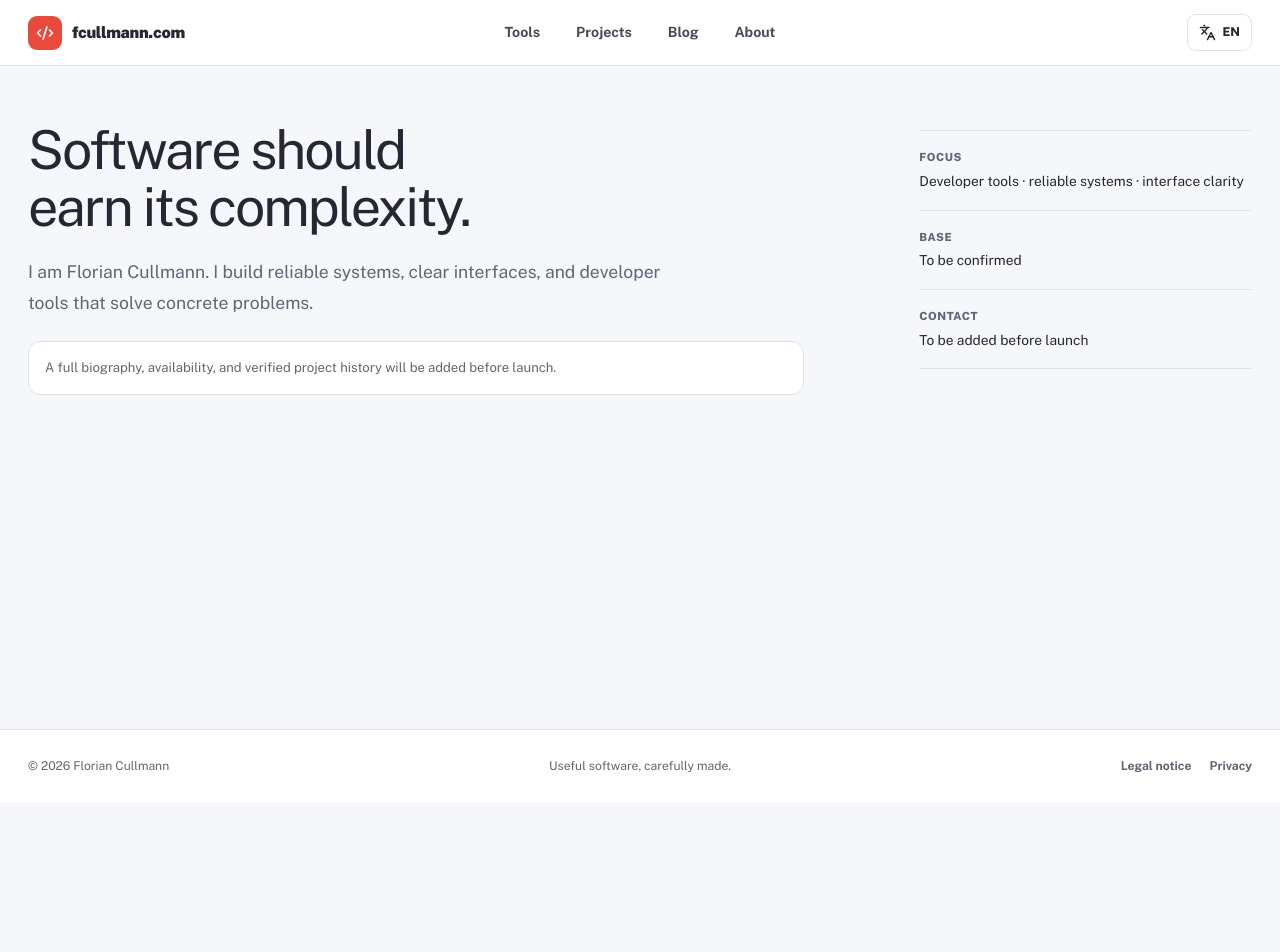
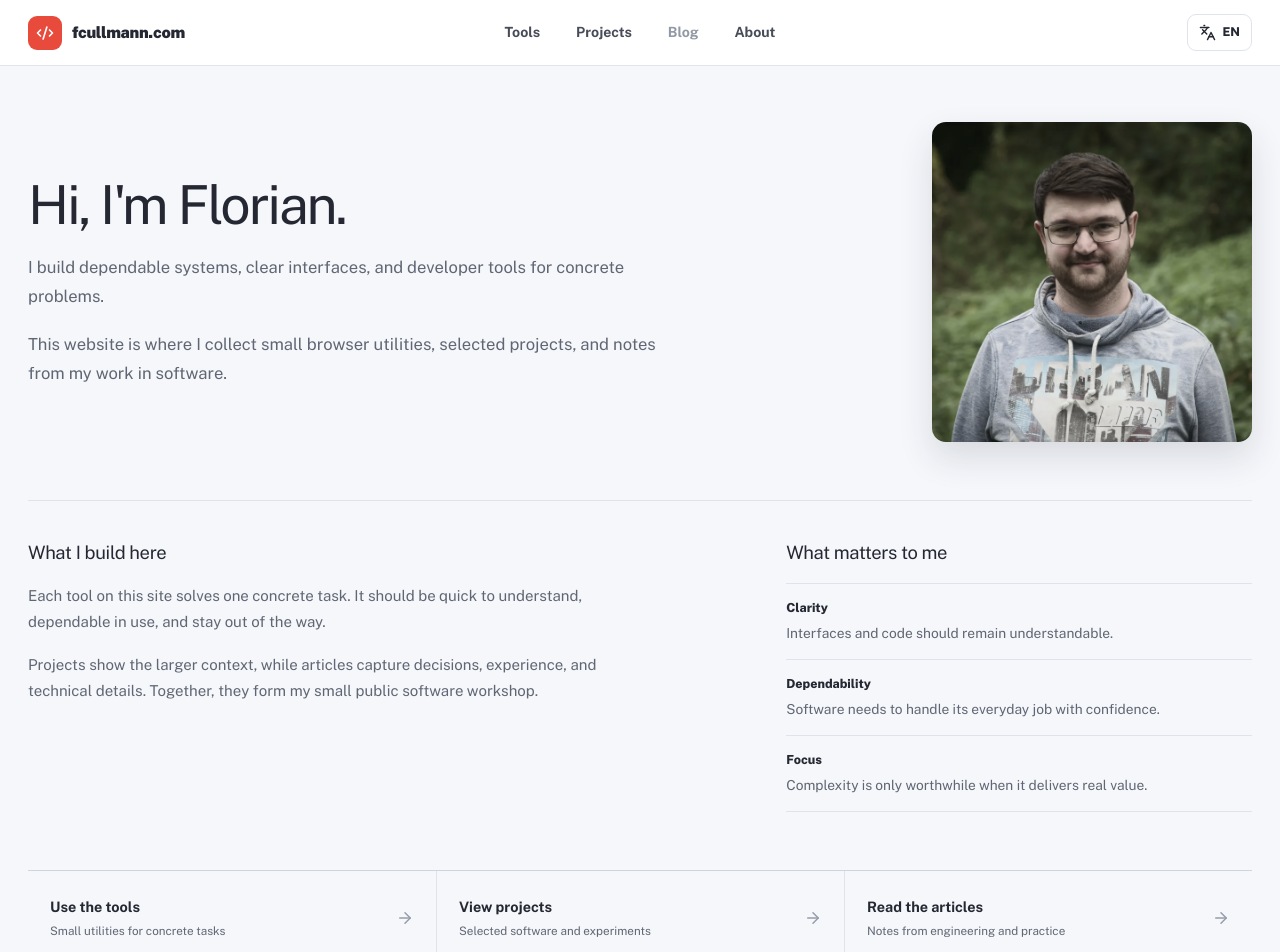
Before and after one commit to Florian-Cullmann/fcullmann-tools, a Next.js app: page /en/about in a window 1280 px wide. Shown: the top 952 px of the page. Before the commit the page ends 802 px from the top, so only its background shows below. Built offline with nearby package versions, Linux system fonts and the light colour scheme; no server answers.

Commit message:
move personal profile to expanded about page
- simplify the homepage hero and relocate the portrait
- disable the articles header link until the section is ready

```diff
--- a/app/[locale]/about/page.tsx
+++ b/app/[locale]/about/page.tsx
@@ -1,7 +1,9 @@
 import type { Metadata } from "next";
+import Image from "next/image";
+import Link from "next/link";
 import { notFound } from "next/navigation";
+import { ArrowRight } from "lucide-react";
 import { isLocale } from "@/lib/i18n/config";
-import { getMessages } from "@/lib/i18n/messages";
 import { localizedAlternates } from "@/lib/seo";
 
 export async function generateMetadata({
@@ -25,32 +27,124 @@ export default async function AboutPage({
 }: PageProps<"/[locale]/about">) {
   const { locale } = await params;
   if (!isLocale(locale)) notFound();
-  const messages = getMessages(locale).about;
   return (
     <div className="about-page site-shell">
-      <article>
-        <h1>{messages.title}</h1>
-        <p>{messages.body}</p>
-        <aside>{messages.note}</aside>
-      </article>
+      <section className="about-intro" aria-labelledby="about-title">
+        <div className="about-intro__copy">
+          <h1 id="about-title">
+            {locale === "de" ? "Hi, ich bin Florian." : "Hi, I'm Florian."}
+          </h1>
+          <p>
+            {locale === "de"
+              ? "Ich entwickle verlässliche Systeme, klare Oberflächen und Developer-Tools für konkrete Probleme."
+              : "I build dependable systems, clear interfaces, and developer tools for concrete problems."}
+          </p>
+          <p>
+            {locale === "de"
+              ? "Auf dieser Website sammle ich kleine Browser-Werkzeuge, ausgewählte Projekte und Notizen aus meiner Arbeit an Software."
+              : "This website is where I collect small browser utilities, selected projects, and notes from my work in software."}
+          </p>
+        </div>
+        <figure className="about-portrait">
+          <Image
+            src="/images/florian-cullmann.webp"
+            alt={
+              locale === "de"
+                ? "Porträt von Florian Cullmann"
+                : "Portrait of Florian Cullmann"
+            }
+            width={720}
+            height={720}
+            priority
+            sizes="(max-width: 760px) 70vw, 320px"
+          />
+        </figure>
+      </section>
+
+      <div className="about-details">
+        <section className="about-story">
+          <h2>{locale === "de" ? "Was ich hier baue" : "What I build here"}</h2>
+          <p>
+            {locale === "de"
+              ? "Die Tools auf dieser Seite lösen jeweils eine konkrete Aufgabe. Sie sollen schnell verständlich sein, zuverlässig funktionieren und möglichst wenig im Weg stehen."
+              : "Each tool on this site solves one concrete task. It should be quick to understand, dependable in use, and stay out of the way."}
+          </p>
+          <p>
+            {locale === "de"
+              ? "Projekte zeigen größere Zusammenhänge, während die Artikel Entscheidungen, Erfahrungen und technische Details festhalten. Zusammen ist das meine kleine öffentliche Software-Werkstatt."
+              : "Projects show the larger context, while articles capture decisions, experience, and technical details. Together, they form my small public software workshop."}
+          </p>
+        </section>
+
+        <section className="about-principles" aria-labelledby="principles-title">
+          <h2 id="principles-title">
+            {locale === "de" ? "Worauf es mir ankommt" : "What matters to me"}
+          </h2>
           <dl>
             <div>
-          <dt>{locale === "de" ? "Fokus" : "Focus"}</dt>
-          <dd>Developer tools · reliable systems · interface clarity</dd>
+              <dt>{locale === "de" ? "Klarheit" : "Clarity"}</dt>
+              <dd>
+                {locale === "de"
+                  ? "Oberflächen und Code sollen verständlich bleiben."
+                  : "Interfaces and code should remain understandable."}
+              </dd>
             </div>
             <div>
-          <dt>{locale === "de" ? "Standort" : "Base"}</dt>
-          <dd>{locale === "de" ? "Noch zu ergänzen" : "To be confirmed"}</dd>
+              <dt>{locale === "de" ? "Verlässlichkeit" : "Dependability"}</dt>
+              <dd>
+                {locale === "de"
+                  ? "Software muss ihre alltägliche Aufgabe sicher erfüllen."
+                  : "Software needs to handle its everyday job with confidence."}
+              </dd>
             </div>
             <div>
-          <dt>{locale === "de" ? "Kontakt" : "Contact"}</dt>
+              <dt>{locale === "de" ? "Fokus" : "Focus"}</dt>
               <dd>
                 {locale === "de"
-              ? "Vor dem Launch ergänzen"
-              : "To be added before launch"}
+                  ? "Komplexität ist nur dann sinnvoll, wenn sie echten Nutzen bringt."
+                  : "Complexity is only worthwhile when it delivers real value."}
               </dd>
             </div>
           </dl>
+        </section>
+      </div>
+
+      <nav
+        className="about-paths"
+        aria-label={locale === "de" ? "Mehr entdecken" : "Explore more"}
+      >
+        {[
+          [
+            locale === "de" ? "Tools verwenden" : "Use the tools",
+            locale === "de"
+              ? "Kleine Helfer für konkrete Aufgaben"
+              : "Small utilities for concrete tasks",
+            `/${locale}/tools`,
+          ],
+          [
+            locale === "de" ? "Projekte ansehen" : "View projects",
+            locale === "de"
+              ? "Ausgewählte Software und Experimente"
+              : "Selected software and experiments",
+            `/${locale}/projects`,
+          ],
+          [
+            locale === "de" ? "Artikel lesen" : "Read the articles",
+            locale === "de"
+              ? "Notizen aus Entwicklung und Praxis"
+              : "Notes from engineering and practice",
+            `/${locale}/articles`,
+          ],
+        ].map(([title, description, href]) => (
+          <Link href={href} key={href}>
+            <span>
+              <strong>{title}</strong>
+              <small>{description}</small>
+            </span>
+            <ArrowRight aria-hidden="true" size={18} />
+          </Link>
+        ))}
+      </nav>
     </div>
   );
 }
--- a/app/[locale]/articles/[slug]/page.tsx
+++ b/app/[locale]/articles/[slug]/page.tsx
@@ -33,7 +33,7 @@ export async function generateMetadata({
     url: `/${locale}/opengraph-image`,
     width: 1200,
     height: 630,
-    alt: "Florian Cullmann — developer tools and software projects",
+    alt: "Florian Cullmann - developer tools and software projects",
   };
   return {
     title,
--- a/app/[locale]/opengraph-image.tsx
+++ b/app/[locale]/opengraph-image.tsx
@@ -1,6 +1,6 @@
 import { ImageResponse } from "next/og";
 
-export const alt = "Florian Cullmann — developer tools and software projects";
+export const alt = "Florian Cullmann - developer tools and software projects";
 export const size = { width: 1200, height: 630 };
 export const contentType = "image/png";
 
--- a/app/[locale]/page.tsx
+++ b/app/[locale]/page.tsx
@@ -14,8 +14,8 @@ export async function generateMetadata({
   return {
     title:
       locale === "de"
-        ? "Florian Cullmann — Softwareprojekte & Developer-Tools"
-        : "Florian Cullmann — Developer Tools & Software Projects",
+        ? "Florian Cullmann - Softwareprojekte & Developer-Tools"
+        : "Florian Cullmann - Developer Tools & Software Projects",
     description:
       locale === "de"
         ? "Fokussierte Browser-Tools, ausgewählte Softwareprojekte und technische Artikel von Florian Cullmann."
--- a/app/[locale]/tools/[slug]/page.tsx
+++ b/app/[locale]/tools/[slug]/page.tsx
@@ -32,7 +32,7 @@ export async function generateMetadata({
     url: `/${locale}/opengraph-image`,
     width: 1200,
     height: 630,
-    alt: "Florian Cullmann — developer tools and software projects",
+    alt: "Florian Cullmann - developer tools and software projects",
   };
   return {
     title: tool.name[locale],
--- a/app/globals.css
+++ b/app/globals.css
@@ -145,13 +145,18 @@ button {
   align-items: center;
   gap: clamp(22px, 2.8vw, 42px);
 }
-.site-header nav a {
+.site-header nav a,
+.site-header nav span {
   position: relative;
   padding: 22px 0;
   color: #474c58;
   font-size: 0.88rem;
   font-weight: 650;
   text-decoration: none;
+}
+.site-header nav .is-disabled {
+  color: #9298a4;
+  cursor: not-allowed;
 }
 .site-header nav a::after {
   content: "";
@@ -195,43 +200,39 @@ button {
 }
 .utility-hero__panel {
   border: 1px solid #e3ded4;
-  background: linear-gradient(135deg, #fffaf3 0%, #f6f5ec 100%);
+  background: var(--surface);
   border-radius: 16px;
   overflow: hidden;
 }
 .utility-hero__intro {
-  display: grid;
-  grid-template-columns: minmax(0, 1fr) minmax(250px, 330px);
-  align-items: center;
-  gap: clamp(40px, 7vw, 100px);
-  padding: clamp(38px, 5vw, 72px) clamp(34px, 6vw, 88px);
+  padding: clamp(30px, 3.5vw, 46px) clamp(28px, 4.5vw, 62px);
 }
 .utility-hero__copy h1 {
-  max-width: 860px;
+  max-width: 720px;
   margin: 0;
-  font-size: clamp(2.6rem, 4.5vw, 4.75rem);
-  line-height: 1.01;
-  letter-spacing: -0.04em;
-  font-weight: 820;
+  font-size: clamp(2.25rem, 3.55vw, 3.75rem);
+  line-height: 1.04;
+  letter-spacing: -0.035em;
+  font-weight: 780;
   text-wrap: balance;
 }
 .utility-hero__copy h1 span {
   display: block;
   margin-bottom: 0.13em;
-  color: var(--coral-dark);
+  color: #b74439;
 }
 .utility-hero__copy > p {
   max-width: 65ch;
-  margin: 22px 0 0;
+  margin: 18px 0 0;
   color: #5d5b56;
-  font-size: clamp(0.98rem, 1.2vw, 1.12rem);
+  font-size: clamp(0.94rem, 1vw, 1.04rem);
   line-height: 1.68;
 }
 .utility-hero__actions {
   display: flex;
   align-items: center;
   gap: 22px;
-  margin-top: 28px;
+  margin-top: 23px;
 }
 .utility-hero__actions a {
   display: inline-flex;
@@ -263,58 +264,6 @@ button {
 .utility-hero__actions a:last-child:hover {
   color: var(--coral-dark);
   text-decoration-color: currentColor;
-}
-.utility-portrait {
-  position: relative;
-  width: min(100%, 310px);
-  margin: 0;
-  justify-self: end;
-}
-.utility-portrait__image {
-  position: relative;
-  aspect-ratio: 1;
-  background: #486437;
-  border-radius: 14px;
-  box-shadow: 0 20px 42px rgba(47, 53, 39, 0.2);
-  overflow: hidden;
-  transform: rotate(1.5deg);
-}
-.utility-portrait__image::after {
-  content: "";
-  position: absolute;
-  inset: 0;
-  box-shadow: inset 0 0 0 1px rgba(255, 255, 255, 0.35);
-  pointer-events: none;
-}
-.utility-portrait img {
-  width: 100%;
-  height: 100%;
-  display: block;
-  object-fit: cover;
-}
-.utility-portrait figcaption {
-  position: absolute;
-  right: -14px;
-  bottom: 18px;
-  min-width: 205px;
-  padding: 12px 14px;
-  color: white;
-  background: var(--ink);
-  border-radius: 12px;
-  box-shadow: 0 11px 24px rgba(37, 40, 50, 0.18);
-}
-.utility-portrait figcaption strong,
-.utility-portrait figcaption span {
-  display: block;
-}
-.utility-portrait figcaption strong {
-  font-size: 0.83rem;
-}
-.utility-portrait figcaption span {
-  margin-top: 3px;
-  color: #d8dbe2;
-  font-size: 0.68rem;
-  line-height: 1.4;
 }
 .utility-toolbox {
   display: grid;
@@ -2511,47 +2460,123 @@ button {
   font-family: var(--font-mono), monospace;
 }
 .about-page {
-  display: grid;
-  grid-template-columns: minmax(0, 1.4fr) minmax(280px, 0.6fr);
-  gap: clamp(50px, 9vw, 130px);
-  align-items: start;
-}
-.about-page article > p {
-  max-width: 62ch;
-  margin: 22px 0;
-  color: var(--ink-soft);
-  font-size: 1.1rem;
+  display: block;
+}
+.about-intro {
+  display: grid;
+  grid-template-columns: minmax(0, 1fr) minmax(250px, 320px);
+  align-items: center;
+  gap: clamp(52px, 10vw, 150px);
+}
+.about-intro__copy {
+  max-width: 780px;
+}
+.about-intro__copy > p {
+  max-width: 65ch;
+  margin: 20px 0 0;
+  color: var(--ink-soft);
+  font-size: 1.04rem;
+  line-height: 1.72;
+}
+.about-portrait {
+  width: min(100%, 320px);
+  margin: 0;
+  justify-self: end;
+}
+.about-portrait img {
+  width: 100%;
+  height: auto;
+  display: block;
+  border-radius: 14px;
+  box-shadow: 0 16px 34px rgba(35, 42, 58, 0.14);
+  filter: grayscale(36%) saturate(78%) contrast(97%);
+}
+.about-details {
+  display: grid;
+  grid-template-columns: minmax(0, 1.15fr) minmax(280px, 0.85fr);
+  gap: clamp(56px, 10vw, 150px);
+  margin-top: 58px;
+  border-top: 1px solid var(--line);
+  padding-top: 40px;
+}
+.about-details h2 {
+  margin: 0 0 18px;
+  font-size: 1.15rem;
+  line-height: 1.3;
+  letter-spacing: -0.02em;
+}
+.about-story p {
+  max-width: 65ch;
+  margin: 0;
+  color: var(--ink-soft);
+  font-size: 0.94rem;
   line-height: 1.75;
 }
-.about-page aside {
-  padding: 16px;
-  border: 1px solid var(--line);
-  color: var(--ink-soft);
-  background: var(--surface);
-  border-radius: 12px;
-  font-size: 0.82rem;
+.about-story p + p {
+  margin-top: 16px;
+}
+.about-principles dl {
+  margin: 0;
+  border-top: 1px solid var(--line);
+}
+.about-principles dl div {
+  padding: 15px 0;
+  border-bottom: 1px solid var(--line);
+}
+.about-principles dt {
+  margin-bottom: 5px;
+  color: var(--ink);
+  font-size: 0.78rem;
+  font-weight: 740;
+}
+.about-principles dd {
+  margin: 0;
+  color: var(--ink-soft);
+  font-size: 0.86rem;
   line-height: 1.55;
 }
-.about-page dl {
-  margin: 8px 0 0;
-  border-top: 1px solid var(--line);
-}
-.about-page dl div {
-  padding: 18px 0;
-  border-bottom: 1px solid var(--line);
-}
-.about-page dt {
-  margin-bottom: 5px;
-  color: var(--ink-soft);
-  font-size: 0.7rem;
-  font-weight: 740;
-  text-transform: uppercase;
-  letter-spacing: 0.05em;
-}
-.about-page dd {
-  margin: 0;
-  font-size: 0.86rem;
-  line-height: 1.5;
+.about-paths {
+  display: grid;
+  grid-template-columns: repeat(3, minmax(0, 1fr));
+  margin-top: 58px;
+  border-top: 1px solid var(--line-strong);
+  border-bottom: 1px solid var(--line-strong);
+}
+.about-paths a {
+  min-height: 94px;
+  display: flex;
+  align-items: center;
+  justify-content: space-between;
+  gap: 20px;
+  padding: 18px 22px;
+  text-decoration: none;
+}
+.about-paths a + a {
+  border-left: 1px solid var(--line);
+}
+.about-paths strong,
+.about-paths small {
+  display: block;
+}
+.about-paths strong {
+  font-size: 0.9rem;
+}
+.about-paths small {
+  margin-top: 5px;
+  color: var(--ink-soft);
+  font-size: 0.73rem;
+  line-height: 1.45;
+}
+.about-paths svg {
+  flex: 0 0 auto;
+  color: #969da9;
+  transition: transform 180ms cubic-bezier(0.16, 1, 0.3, 1);
+}
+.about-paths a:hover strong {
+  color: var(--coral-dark);
+}
+.about-paths a:hover svg {
+  transform: translateX(3px);
 }
 
 .admin-body {
@@ -2864,11 +2889,6 @@ button {
 }
 
 @media (max-width: 1100px) {
-  .utility-hero__intro {
-    grid-template-columns: minmax(0, 1fr) minmax(230px, 280px);
-    gap: clamp(32px, 5vw, 60px);
-    padding-inline: clamp(30px, 5vw, 56px);
-  }
   .featured-grid {
     grid-template-columns: repeat(4, minmax(0, 1fr));
   }
@@ -2899,7 +2919,8 @@ button {
     width: 100%;
     border-top: 1px solid var(--line);
   }
-  .site-header nav a {
+  .site-header nav a,
+  .site-header nav span {
     padding: 13px 0;
     font-size: 0.77rem;
   }
@@ -2914,13 +2935,11 @@ button {
     padding: 16px 0 18px;
   }
   .utility-hero__intro {
-    grid-template-columns: 1fr;
-    gap: 34px;
-    padding: 34px 28px 38px;
+    padding: 30px 28px 32px;
   }
   .utility-hero__copy h1 {
     max-width: 680px;
-    font-size: clamp(2.4rem, 9vw, 3.5rem);
+    font-size: clamp(2.15rem, 8vw, 3rem);
   }
   .utility-hero__copy > p {
     margin-top: 18px;
@@ -2928,10 +2947,6 @@ button {
   }
   .utility-hero__actions {
     margin-top: 24px;
-  }
-  .utility-portrait {
-    width: min(64vw, 250px);
-    justify-self: center;
   }
   .utility-toolbox {
     grid-template-columns: 1fr;
@@ -3040,12 +3055,29 @@ button {
   .article-index time {
     grid-column: 1 / -1;
   }
-  .project-entry,
-  .about-page {
+  .project-entry {
     grid-template-columns: 1fr;
   }
-  .about-page {
-    gap: 36px;
+  .about-intro,
+  .about-details {
+    grid-template-columns: 1fr;
+    gap: 34px;
+  }
+  .about-portrait {
+    width: min(72vw, 300px);
+    justify-self: start;
+  }
+  .about-details {
+    margin-top: 44px;
+    padding-top: 32px;
+  }
+  .about-paths {
+    grid-template-columns: 1fr;
+    margin-top: 44px;
+  }
+  .about-paths a + a {
+    border-top: 1px solid var(--line);
+    border-left: 0;
   }
   .admin-shell {
     grid-template-columns: 1fr;
@@ -3075,11 +3107,10 @@ button {
 
 @media (max-width: 500px) {
   .utility-hero__intro {
-    gap: 28px;
     padding: 24px 20px 28px;
   }
   .utility-hero__copy h1 {
-    font-size: clamp(2.05rem, 9.2vw, 2.5rem);
+    font-size: clamp(2rem, 8.4vw, 2.3rem);
   }
   .utility-hero__copy > p {
     font-size: 0.91rem;
@@ -3088,15 +3119,6 @@ button {
   .utility-hero__actions {
     flex-wrap: wrap;
     gap: 12px 18px;
-  }
-  .utility-portrait {
-    width: min(58vw, 195px);
-  }
-  .utility-portrait figcaption {
-    right: -28px;
-    bottom: 10px;
-    min-width: 180px;
-    padding: 10px 12px;
   }
   .utility-toolbox {
     padding-inline: 20px;
--- a/components/home/utility-home.tsx
+++ b/components/home/utility-home.tsx
@@ -1,6 +1,5 @@
 "use client";
 
-import Image from "next/image";
 import Link from "next/link";
 import { ArrowRight, FileText, Search, X } from "lucide-react";
 import { useMemo, useState } from "react";
@@ -140,8 +139,8 @@ export function UtilityHome({
               </h1>
               <p>
                 {locale === "de"
-                  ? "Hier findest du meine Browser-Tools, Softwareprojekte und Notizen aus der Praxis — sorgfältig gebaut und ohne unnötigen Ballast."
-                  : "This is where I share my browser tools, software projects, and practical notes — carefully made and without unnecessary clutter."}
+                  ? "Hier findest du meine Browser-Tools, Softwareprojekte und Notizen aus der Praxis - sorgfältig gebaut und ohne unnötigen Ballast."
+                  : "This is where I share my browser tools, software projects, and practical notes - carefully made and without unnecessary clutter."}
               </p>
               <div className="utility-hero__actions">
                 <Link href={`/${locale}/tools`}>
@@ -154,30 +153,6 @@ export function UtilityHome({
               </div>
             </div>
 
-            <figure className="utility-portrait">
-              <div className="utility-portrait__image">
-                <Image
-                  src="/images/florian-cullmann.webp"
-                  alt={
-                    locale === "de"
-                      ? "Porträt von Florian Cullmann"
-                      : "Portrait of Florian Cullmann"
-                  }
-                  width={720}
-                  height={720}
-                  priority
-                  sizes="(max-width: 760px) 240px, 300px"
-                />
-              </div>
-              <figcaption>
-                <strong>Florian Cullmann</strong>
-                <span>
-                  {locale === "de"
-                    ? "Softwareentwickler & Tool-Macher"
-                    : "Software engineer & toolmaker"}
-                </span>
-              </figcaption>
-            </figure>
           </div>
 
           <div className="utility-toolbox">
--- a/components/layout/site-header.tsx
+++ b/components/layout/site-header.tsx
@@ -7,10 +7,10 @@ import { getMessages } from "@/lib/i18n/messages";
 export function SiteHeader({ locale }: { locale: Locale }) {
   const { nav } = getMessages(locale);
   const links = [
-    [nav.tools, `/${locale}/tools`],
-    [nav.projects, `/${locale}/projects`],
-    [nav.articles, `/${locale}/articles`],
-    [nav.about, `/${locale}/about`],
+    [nav.tools, `/${locale}/tools`, false],
+    [nav.projects, `/${locale}/projects`, false],
+    [nav.articles, `/${locale}/articles`, true],
+    [nav.about, `/${locale}/about`, false],
   ] as const;
 
   return (
@@ -19,7 +19,7 @@ export function SiteHeader({ locale }: { locale: Locale }) {
         <Link
           className="wordmark"
           href={`/${locale}`}
-          aria-label={`${nav.home} — fcullmann.com`}
+          aria-label={`${nav.home} - fcullmann.com`}
         >
           <span className="wordmark__mark">
             <Code2 aria-hidden="true" size={18} strokeWidth={2.2} />
@@ -27,11 +27,26 @@ export function SiteHeader({ locale }: { locale: Locale }) {
           <span>fcullmann.com</span>
         </Link>
         <nav aria-label="Primary navigation">
-          {links.map(([label, href]) => (
-            <Link key={href} href={href}>
-              {label}
-            </Link>
-          ))}
+          {links.map(([label, href, disabled]) =>
+            disabled ? (
+              <span
+                className="is-disabled"
+                aria-disabled="true"
+                title={
+                  locale === "de"
+                    ? "Artikel folgen demnächst"
+                    : "Articles are coming soon"
+                }
+                key={href}
+              >
+                {label}
+              </span>
+            ) : (
+              <Link key={href} href={href}>
+                {label}
+              </Link>
+            ),
+          )}
         </nav>
         <LocaleSwitch locale={locale} />
       </div>
--- a/scripts/verify-ui.mjs
+++ b/scripts/verify-ui.mjs
@@ -17,6 +17,14 @@ for (const viewport of [
   assert.equal(
     (await page.locator(".locale-switch").textContent())?.trim(),
     "EN",
+  );
+  assert.equal(
+    await page.locator('.site-header nav a[href="/en/articles"]').count(),
+    0,
+  );
+  assert.equal(
+    await page.locator('.site-header nav [aria-disabled="true"]').textContent(),
+    "Blog",
   );
   assert.equal(await page.locator(".featured-grid .utility-card").count(), 6);
   assert.equal(await page.locator(".pdf-tools-grid .utility-card").count(), 5);
@@ -51,6 +59,12 @@ for (const viewport of [
     `Horizontal overflow at ${viewport.width}px`,
   );
   assert.equal(await page.locator(".site-footer nav a").count(), 2);
+  await page.goto(`${origin}/en/about`, { waitUntil: "networkidle" });
+  assert.equal(await page.locator("h1").textContent(), "Hi, I'm Florian.");
+  assert.equal(await page.locator(".about-portrait img").count(), 1);
+  assert.equal(await page.locator(".about-paths a").count(), 3);
+  await page.goto(`${origin}/en/articles`, { waitUntil: "networkidle" });
+  assert.equal(await page.locator("h1").textContent(), "Field notes");
   await page.goto(`${origin}/de/datenschutz`, { waitUntil: "networkidle" });
   assert.equal(
     await page.locator("h1").textContent(),
```
Also changed, not shown: app/[locale]/layout.tsx (+4 -4 lines), app/llms.txt/route.ts (+4 -4 lines). Lines whose indentation alone changed are shown as unchanged.
